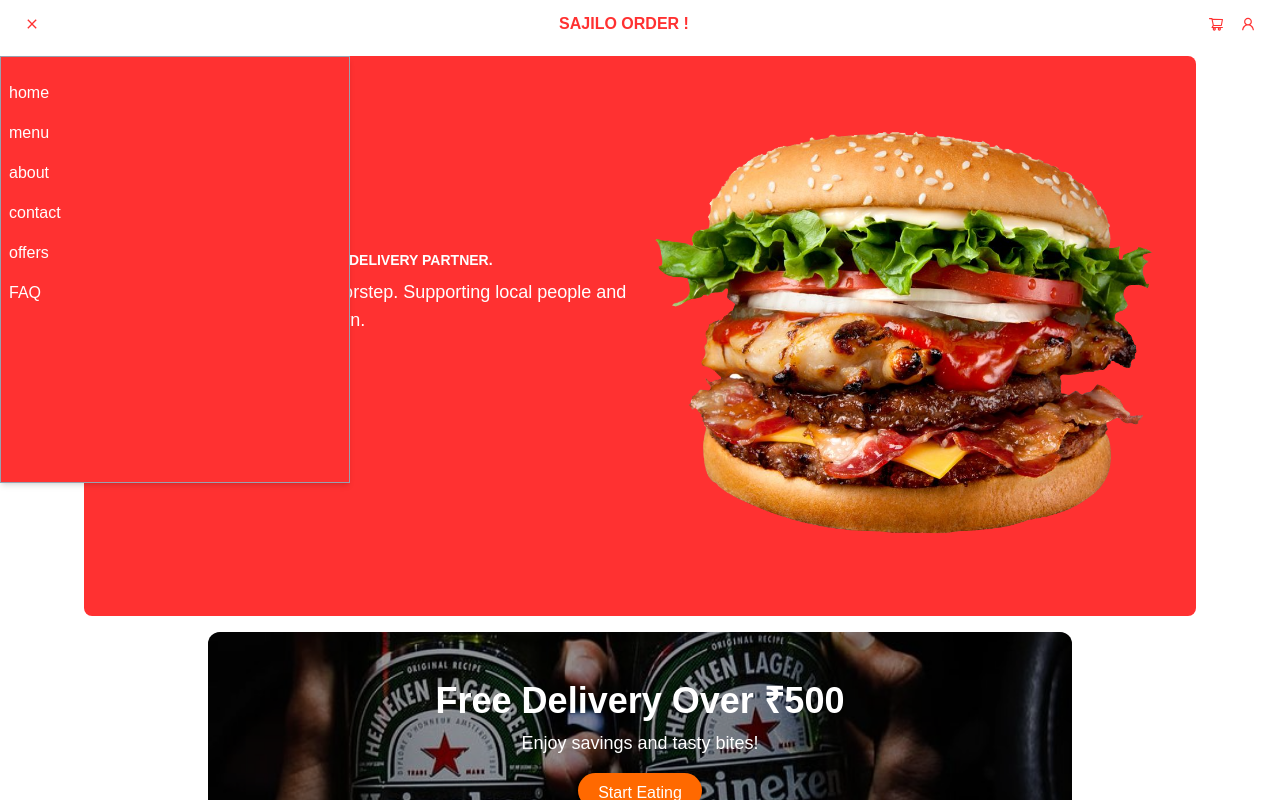
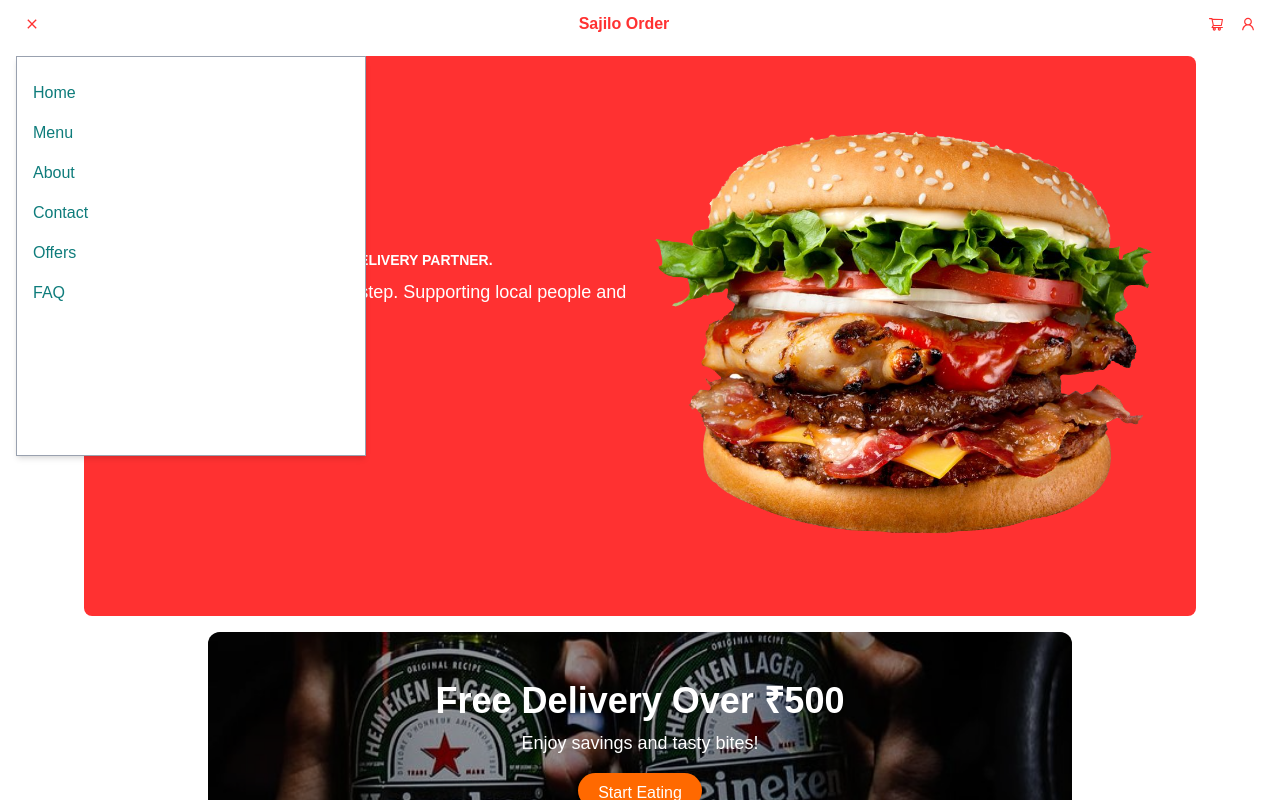
Before and after one commit to sajiloorder/website, a Next.js app: page / in a window 1280 px wide. Both pictures are taken after a click on the icon 32 px from the left and 24 px from the top of the page. Shown: the top 800 px of the page. Built offline with nearby package versions, Linux system fonts and the light colour scheme.

Commit message:
menu color change

```diff
--- a/src/app/(public)/layout.tsx
+++ b/src/app/(public)/layout.tsx
@@ -30,7 +30,7 @@
 }>) {
   return (
     <html lang="en">
-      <body id="app" className={`${geistSans.variable} ${geistMono.variable} antialiased`}>
+      <body className={`${geistSans.variable} ${geistMono.variable} antialiased`}>
         {/* top loader */}
 
         <CartProvider>
@@ -54,7 +54,7 @@
             <Nav />
             {/* button */}
 
-            <main>{children}</main>
+            <main id="app">{children}</main>
             <Footer />
           </NavContextProvider>
         </CartProvider>
--- a/src/components/nav/mobile-menu/MobileMenu.tsx
+++ b/src/components/nav/mobile-menu/MobileMenu.tsx
@@ -39,8 +39,8 @@
 export default function MobileMenu() {
   const { closeMenu } = useContext(NavContext);
   return (
-    <section className=" absolute w-[350px] h-[427px] bg-primary text-white  border border-gray-400 shadow-md z-10">
-      <div className=" flex mt-6 flex-col gap-4 px-2">
+    <section className=" absolute w-[350px] h-[400px] left-4 bg-white text-secondary  border border-gray-400 shadow-md z-10">
+      <div className=" flex mt-6 flex-col gap-4 px-4 capitalize">
         {LINKS.map((link) => (
           <Link key={link.id} href={link.href} onClick={closeMenu}>
             {link.name}
--- a/src/components/ui/logo/Logo.tsx
+++ b/src/components/ui/logo/Logo.tsx
@@ -1,3 +1,3 @@
 export default function Logo() {
-  return <div className="flex flex-row font-semibold  hover:text-red-950 cursor-pointer text-primary text-md hover:white">SAJILO ORDER !</div>;
+  return <div className="flex flex-row font-semibold  hover:text-red-950 cursor-pointer text-primary text-base ">Sajilo Order</div>;
 }
```
